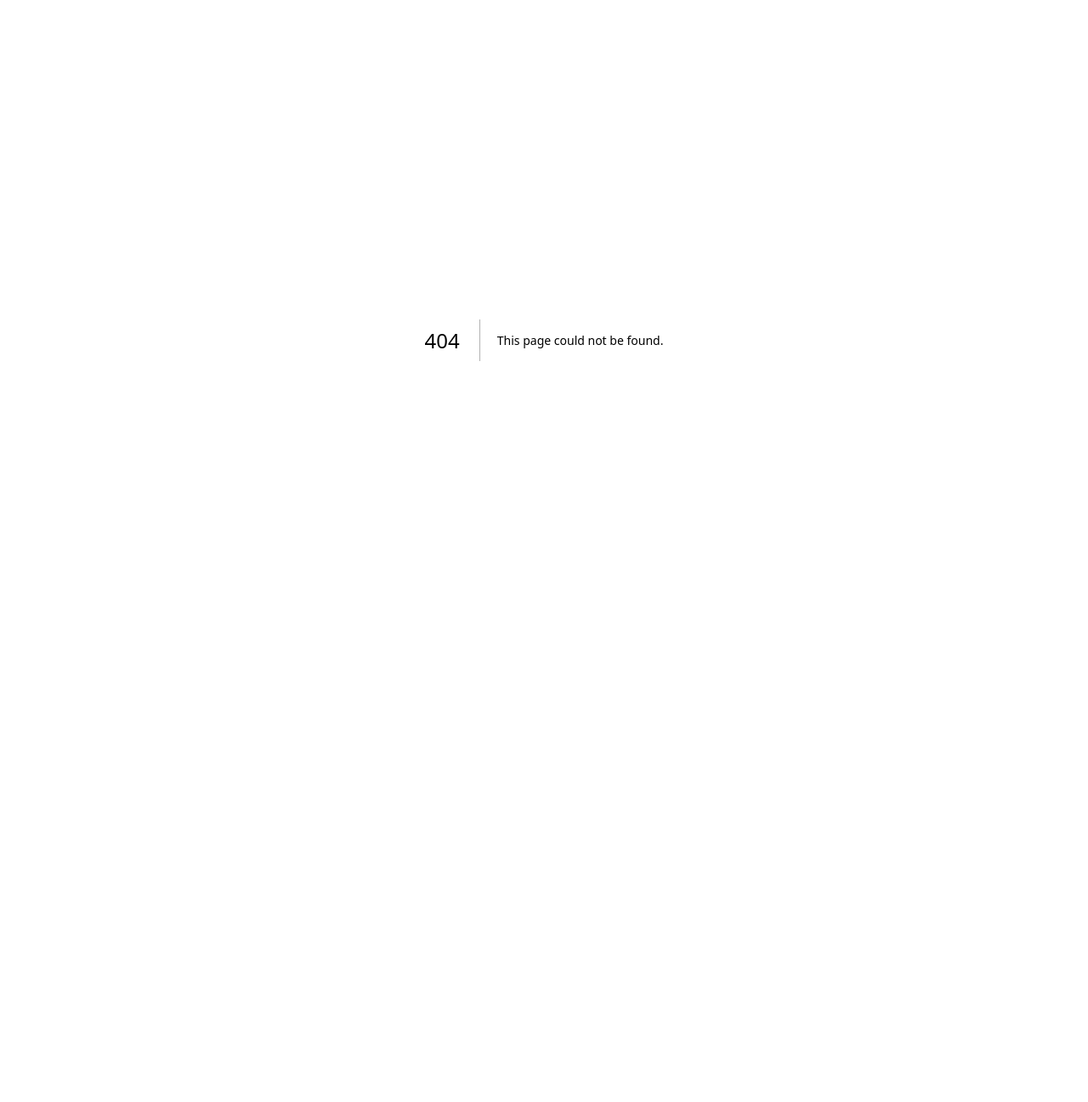
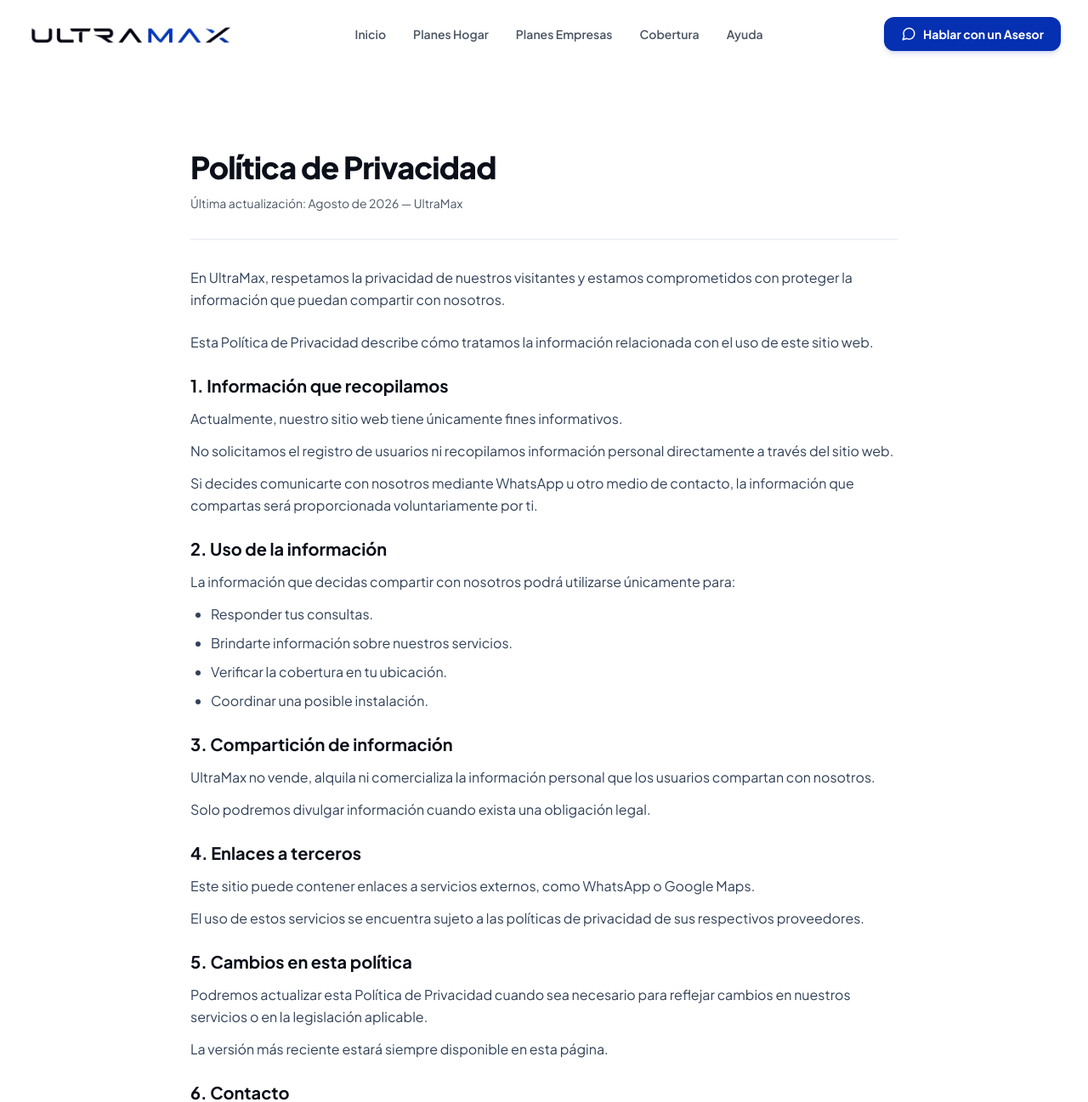
Before and after one commit to DerianPaez/ultramax, a Next.js app: page /politicas-de-privacidad in a window 1280 px wide. Before the commit this address had no page. Shown: the top 1297 px of the page at 85% size. Before the commit the page ends 800 px from the top, so only its background shows below. Built offline with nearby package versions, Linux system fonts and the light colour scheme.

Commit message:
feat(legal): add privacy policy page

```diff
--- /dev/null
+++ b/app/politicas-de-privacidad/page.tsx
@@ -0,0 +1,104 @@
+import { Navigation } from '../../components/section/Navigation';
+import { Footer } from '../../components/section/Footer';
+
+export const metadata = {
+  title: 'Políticas de Privacidad | UltraMax',
+  description: 'Políticas de privacidad y protección de información de UltraMax.',
+  robots: {
+    index: false,
+    follow: false,
+  },
+};
+
+export default function PrivacyPage() {
+  return (
+    <div className="flex flex-col min-h-screen bg-white">
+      <Navigation />
+      <main className="flex-1 py-16 lg:py-24">
+        <div className="mx-auto max-w-4xl px-6 lg:px-8 flex flex-col gap-8">
+          <div className="flex flex-col gap-3 border-b border-slate-200 pb-8">
+            <h1 className="text-3xl font-extrabold tracking-tight text-dark sm:text-4xl">
+              Política de Privacidad
+            </h1>
+            <p className="text-sm text-muted">
+              Última actualización: Agosto de 2026 — UltraMax
+            </p>
+          </div>
+
+          <div className="flex flex-col gap-6 text-slate-700 leading-relaxed text-sm sm:text-base">
+            <p>
+              En UltraMax, respetamos la privacidad de nuestros visitantes y estamos comprometidos con proteger la información que puedan compartir con nosotros.
+            </p>
+            <p>
+              Esta Política de Privacidad describe cómo tratamos la información relacionada con el uso de este sitio web.
+            </p>
+
+            <section className="flex flex-col gap-3">
+              <h2 className="text-xl font-bold text-dark">1. Información que recopilamos</h2>
+              <p>
+                Actualmente, nuestro sitio web tiene únicamente fines informativos.
+              </p>
+              <p>
+                No solicitamos el registro de usuarios ni recopilamos información personal directamente a través del sitio web.
+              </p>
+              <p>
+                Si decides comunicarte con nosotros mediante WhatsApp u otro medio de contacto, la información que compartas será proporcionada voluntariamente por ti.
+              </p>
+            </section>
+
+            <section className="flex flex-col gap-3">
+              <h2 className="text-xl font-bold text-dark">2. Uso de la información</h2>
+              <p>
+                La información que decidas compartir con nosotros podrá utilizarse únicamente para:
+              </p>
+              <ul className="list-disc pl-6 flex flex-col gap-2">
+                <li>Responder tus consultas.</li>
+                <li>Brindarte información sobre nuestros servicios.</li>
+                <li>Verificar la cobertura en tu ubicación.</li>
+                <li>Coordinar una posible instalación.</li>
+              </ul>
+            </section>
+
+            <section className="flex flex-col gap-3">
+              <h2 className="text-xl font-bold text-dark">3. Compartición de información</h2>
+              <p>
+                UltraMax no vende, alquila ni comercializa la información personal que los usuarios compartan con nosotros.
+              </p>
+              <p>
+                Solo podremos divulgar información cuando exista una obligación legal.
+              </p>
+            </section>
+
+            <section className="flex flex-col gap-3">
+              <h2 className="text-xl font-bold text-dark">4. Enlaces a terceros</h2>
+              <p>
+                Este sitio puede contener enlaces a servicios externos, como WhatsApp o Google Maps.
+              </p>
+              <p>
+                El uso de estos servicios se encuentra sujeto a las políticas de privacidad de sus respectivos proveedores.
+              </p>
+            </section>
+
+            <section className="flex flex-col gap-3">
+              <h2 className="text-xl font-bold text-dark">5. Cambios en esta política</h2>
+              <p>
+                Podremos actualizar esta Política de Privacidad cuando sea necesario para reflejar cambios en nuestros servicios o en la legislación aplicable.
+              </p>
+              <p>
+                La versión más reciente estará siempre disponible en esta página.
+              </p>
+            </section>
+
+            <section className="flex flex-col gap-3">
+              <h2 className="text-xl font-bold text-dark">6. Contacto</h2>
+              <p>
+                Si tienes alguna consulta relacionada con esta Política de Privacidad, puedes comunicarte con nosotros a través de nuestros canales oficiales de atención.
+              </p>
+            </section>
+          </div>
+        </div>
+      </main>
+      <Footer />
+    </div>
+  );
+}
```
